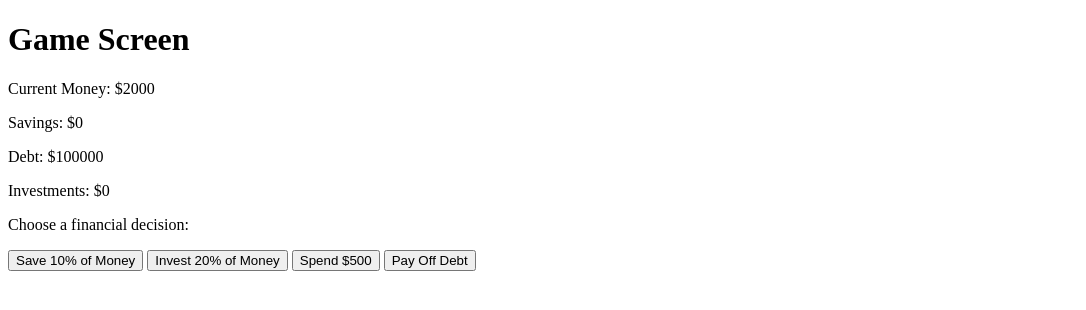
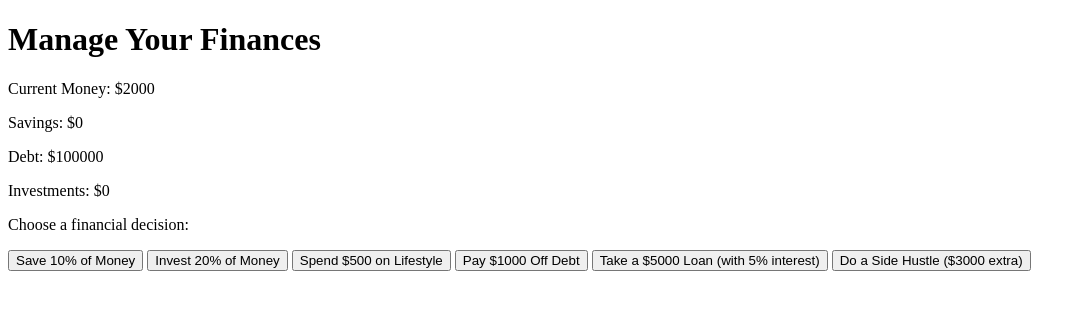
Before and after one commit to RCValenton/financial-quest, a Flask app: page /game in a window 1280 px wide. Shown: the top 310 px of the page, without its empty margins (0-1086 px from the left). Run offline with Flask 3, Linux system fonts and the light colour scheme.

Commit message:
More Decisions

```diff
--- a/app.py
+++ b/app.py
@@ -40,6 +40,7 @@ def game():
 @app.route('/decision', methods=['POST'])
 def decision():
     decision = request.form['decision']
+
     if decision == 'save':
         player_data['savings'] += player_data['money'] * 0.1
         player_data['money'] -= player_data['money'] * 0.1
@@ -49,9 +50,20 @@ def decision():
     elif decision == 'spend':
         player_data['money'] -= 500  # Spend $500
     elif decision == 'pay_debt':
-        player_data['debt'] -= 1000  # Pay off $1000 in debt
+        if player_data['debt'] >= 1000:
+            player_data['debt'] -= 1000  # Pay off $1000 in debt
+            player_data['money'] -= 1000
+        else:
+            player_data['money'] -= player_data['debt']
+            player_data['debt'] = 0  # Debt fully paid
+    elif decision == 'take_loan':
+        player_data['money'] += 5000  # Add loan to money
+        player_data['debt'] += 5000 * 1.05  # 5% interest on loan
+    elif decision == 'side_hustle':
+        player_data['money'] += 3000  # Earn $3000 from side hustle
 
     return redirect(url_for('game'))
+
 
 # Running the app
 if __name__ == '__main__':
--- a/templates/game.html
+++ b/templates/game.html
@@ -6,7 +6,7 @@
     <title>Financial Game</title>
 </head>
 <body>
-    <h1>Game Screen</h1>
+    <h1>Manage Your Finances</h1>
     <p>Current Money: ${{ player_data['money'] }}</p>
     <p>Savings: ${{ player_data['savings'] }}</p>
     <p>Debt: ${{ player_data['debt'] }}</p>
@@ -16,8 +16,10 @@
         <p>Choose a financial decision:</p>
         <button type="submit" name="decision" value="save">Save 10% of Money</button>
         <button type="submit" name="decision" value="invest">Invest 20% of Money</button>
-        <button type="submit" name="decision" value="spend">Spend $500</button>
-        <button type="submit" name="decision" value="pay_debt">Pay Off Debt</button>
+        <button type="submit" name="decision" value="spend">Spend $500 on Lifestyle</button>
+        <button type="submit" name="decision" value="pay_debt">Pay $1000 Off Debt</button>
+        <button type="submit" name="decision" value="take_loan">Take a $5000 Loan (with 5% interest)</button>
+        <button type="submit" name="decision" value="side_hustle">Do a Side Hustle ($3000 extra)</button>
     </form>
 </body>
 </html>
```
